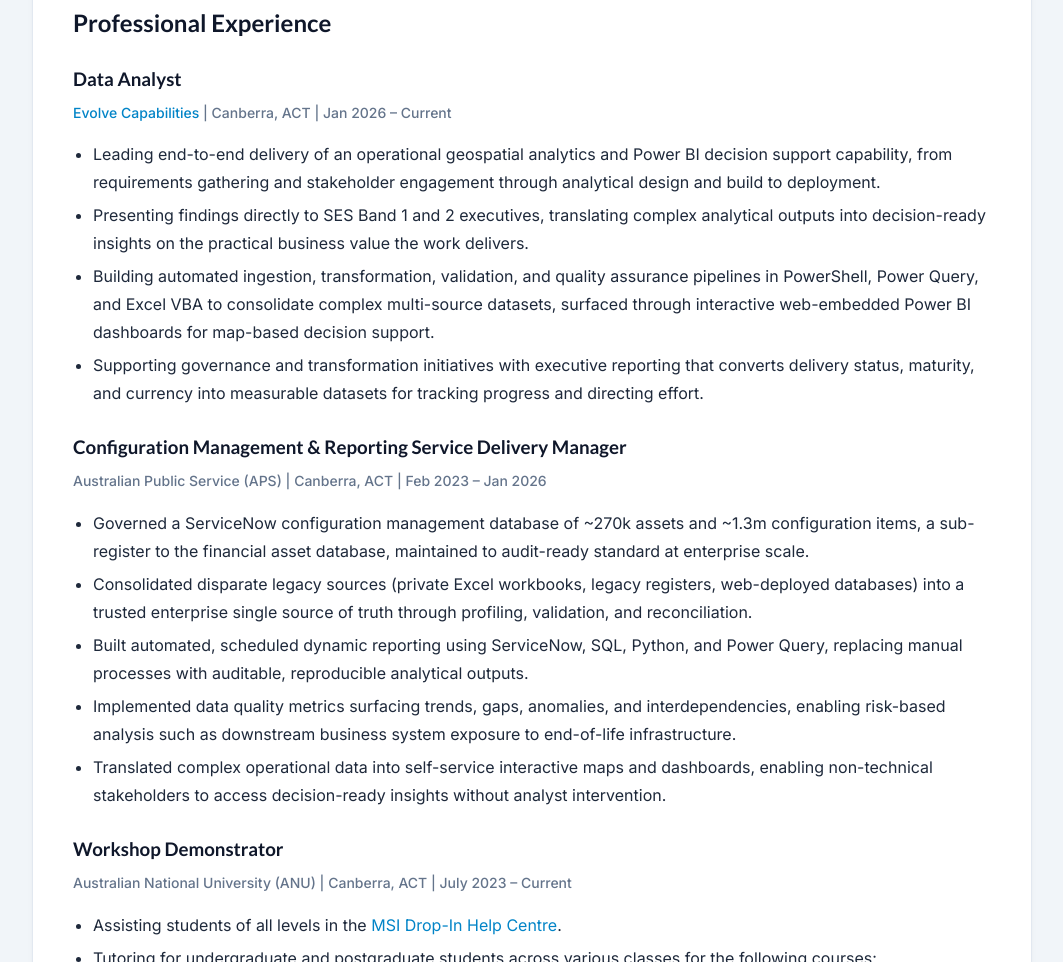
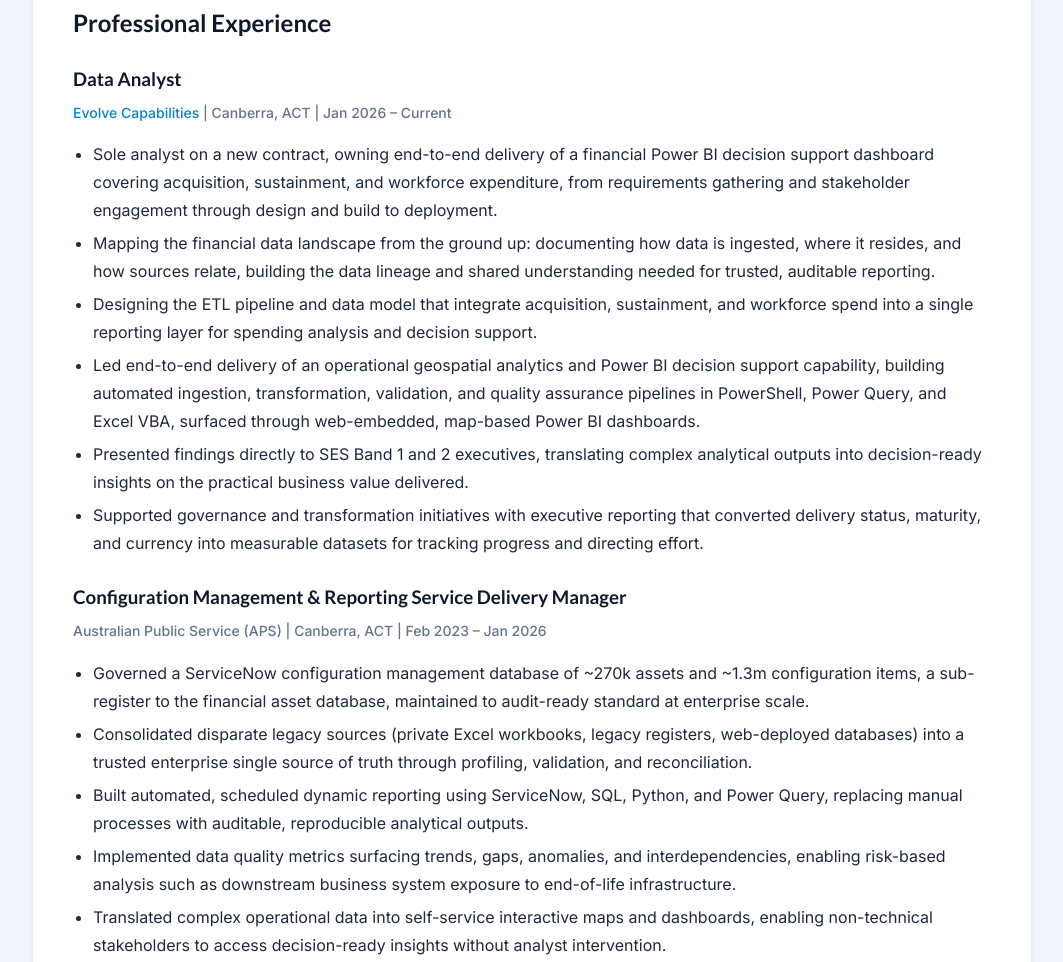
Before and after one commit to tobincvb/tobincvb.github.io, a plain HTML site: page industry.html in a window 1280 px wide. Shown: the part 1317-2279 px from the top of the page, without its empty margins (108-1171 px from the left). Drawn offline with Linux system fonts and the light colour scheme.

Commit message:
Update CV items with new responsibilities and roles

```diff
--- a/industry.html
+++ b/industry.html
@@ -67,10 +67,12 @@
     <h3>Data Analyst</h3>
     <p class="cv-meta"><a href="https://evolvecapabilities.com" target="_blank">Evolve Capabilities</a> | Canberra, ACT | Jan 2026 &ndash; Current</p>
     <ul class="cv-list">
-      <li>Leading end-to-end delivery of an operational geospatial analytics and Power BI decision support capability, from requirements gathering and stakeholder engagement through analytical design and build to deployment.</li>
-      <li>Presenting findings directly to SES Band 1 and 2 executives, translating complex analytical outputs into decision-ready insights on the practical business value the work delivers.</li>
-      <li>Building automated ingestion, transformation, validation, and quality assurance pipelines in PowerShell, Power Query, and Excel VBA to consolidate complex multi-source datasets, surfaced through interactive web-embedded Power BI dashboards for map-based decision support.</li>
-      <li>Supporting governance and transformation initiatives with executive reporting that converts delivery status, maturity, and currency into measurable datasets for tracking progress and directing effort.</li>
+      <li>Sole analyst on a new contract, owning end-to-end delivery of a financial Power BI decision support dashboard covering acquisition, sustainment, and workforce expenditure, from requirements gathering and stakeholder engagement through design and build to deployment.</li>
+      <li>Mapping the financial data landscape from the ground up: documenting how data is ingested, where it resides, and how sources relate, building the data lineage and shared understanding needed for trusted, auditable reporting.</li>
+      <li>Designing the ETL pipeline and data model that integrate acquisition, sustainment, and workforce spend into a single reporting layer for spending analysis and decision support.</li>
+      <li>Led end-to-end delivery of an operational geospatial analytics and Power BI decision support capability, building automated ingestion, transformation, validation, and quality assurance pipelines in PowerShell, Power Query, and Excel VBA, surfaced through web-embedded, map-based Power BI dashboards.</li>
+      <li>Presented findings directly to SES Band 1 and 2 executives, translating complex analytical outputs into decision-ready insights on the practical business value delivered.</li>
+      <li>Supported governance and transformation initiatives with executive reporting that converted delivery status, maturity, and currency into measurable datasets for tracking progress and directing effort.</li>
     </ul>
   </div>
   <div class="cv-item">
@@ -92,6 +94,7 @@
       <li>Tutoring for undergraduate and postgraduate students across various classes for the following courses:
         <ul class="cv-list">
           <li><a href="https://programsandcourses.anu.edu.au/2024/course/math1005" target="_blank">Discrete Mathematical Models (MATH1005/MATH6005)</a></li>
+          <li><a href="https://programsandcourses.anu.edu.au/2026/course/math1014" target="_blank">Mathematics and Applications 2 (MATH1014)</a></li>
           <li><a href="https://programsandcourses.anu.edu.au/2026/course/math1115" target="_blank">Advanced Mathematics and Applications 1 (MATH1115)</a></li>
           <li><a href="https://programsandcourses.anu.edu.au/2025/course/math2222" target="_blank">Introduction to Mathematical Thinking: Problem-Solving and Proofs (MATH2222/MATH6222)</a></li>
           <li><a href="https://programsandcourses.anu.edu.au/2025/course/math4204" target="_blank">Algebraic Topology Honours (MATH4204)</a></li>
```
